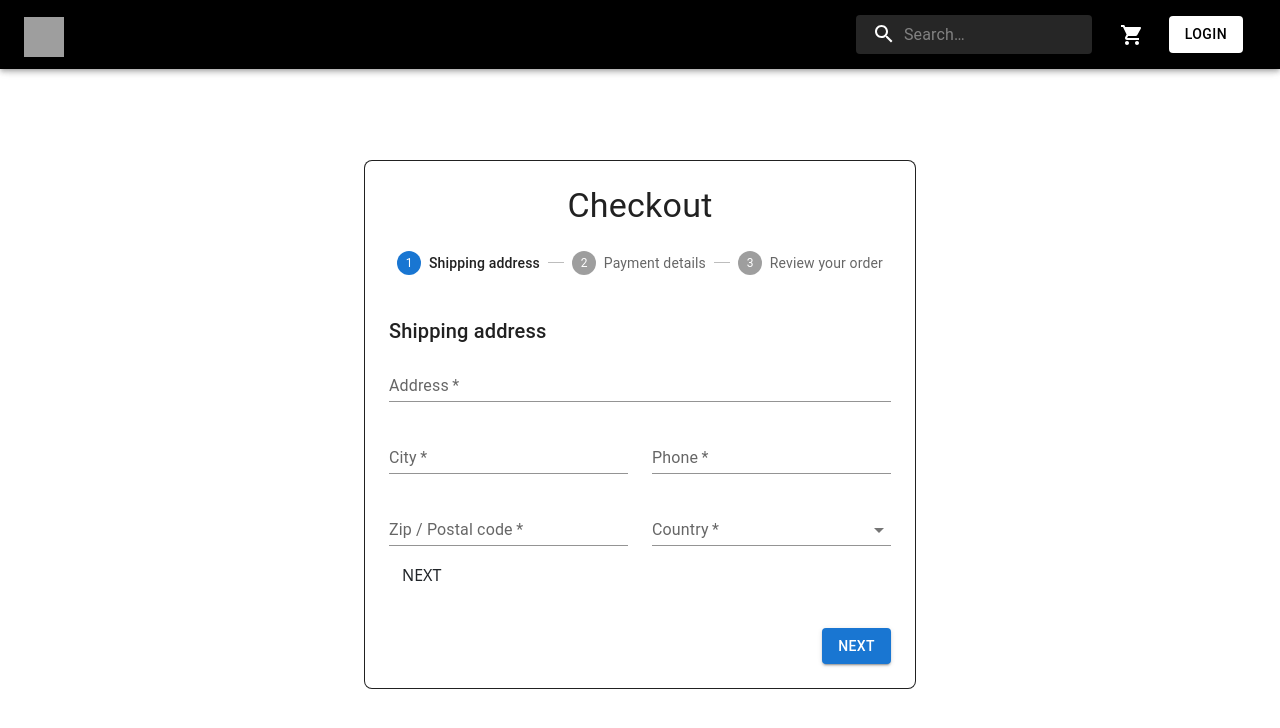
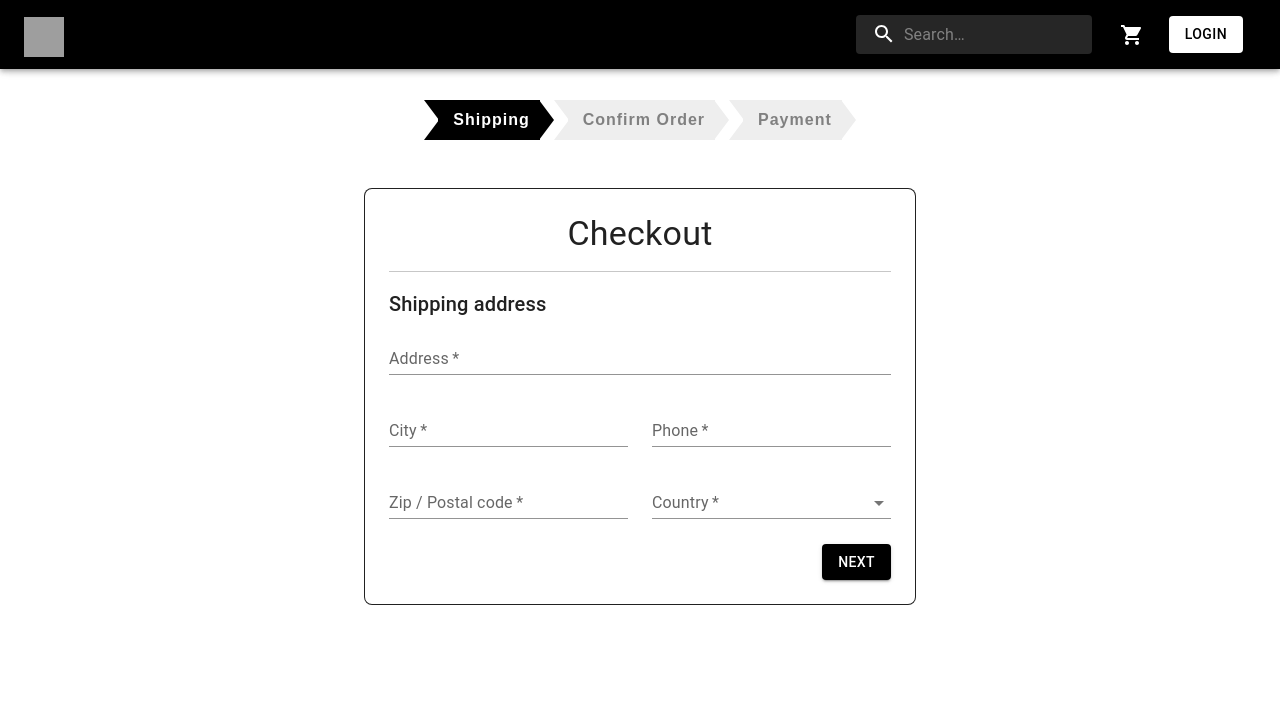
Before and after one commit to ampoldellova/MERN_Kickz_frontend, a React (Create React App) app: page /shipping in a window 1280 px wide. Shown: the top 728 px of the page. Built offline with nearby package versions, Linux system fonts and the light colour scheme; grey boxes are pictures that could not be loaded.

Commit message:
Shipment Info Page

```diff
--- a/src/App.js
+++ b/src/App.js
@@ -13,7 +13,7 @@ import Cart from './Components/Cart/Cart';
 import { toast } from 'react-toastify';
 import "react-toastify/dist/ReactToastify.css";
 import axios from 'axios';
-import Checkout from './Components/Cart/CheckoutSteps';
+import Shipping from './Components/Cart/Shipping';
 
 function App() {
   const [state, setState] = useState({
@@ -104,7 +104,7 @@ function App() {
           <Route path="/password/update" element={<UpdatePassword />} />
           <Route path="/me/update" element={<UpdateProfile />} exact="true" />
           <Route path="/cart" element={<Cart cartItems={state.cartItems} addItemToCart={addItemToCart} removeItemFromCart={removeItemFromCart} />} exact="true" />
-          <Route path="/shipping" element={<Checkout
+          <Route path="/shipping" element={<Shipping
             shipping={state.shippingInfo}
             saveShippingInfo={saveShippingInfo}
           />}
--- /dev/null
+++ b/src/CSS/CheckoutSteps.css
@@ -0,0 +1,73 @@
+/* Checkout Steps */
+
+.checkout-progress div {
+    box-sizing: border-box;
+}
+
+.checkout-progress {
+    display: block;
+    clear: both;
+    margin: 20px auto;
+    width: auto;
+    font-family: sans-serif;
+    overflow: auto;
+}
+
+.step {
+    margin: 0;
+    border: 0;
+    letter-spacing: 1px;
+    line-height: 30px;
+    padding: 5px 10px 5px 15px;
+    color: grey;
+    text-decoration: none;
+    cursor: default;
+    font-weight: bold;
+    float: left;
+    height: auto;
+}
+
+.incomplete {
+    background: #eeeeee;
+}
+
+.active-step {
+    background: black;
+    color: #fff;
+}
+
+.triangle-active {
+    float: left;
+    width: 0;
+    border-top: 20px solid transparent;
+    border-left: 15px solid black;
+    border-bottom: 20px solid transparent;
+    margin-left: -1px;
+}
+
+.triangle2-active {
+    width: 0;
+    float: left;
+    border-top: 20px solid black;
+    border-left: 15px solid #fff;
+    border-bottom: 20px solid black;
+    margin-right: -1px;
+}
+
+.triangle-incomplete {
+    float: left;
+    width: 0;
+    border-top: 20px solid transparent;
+    border-left: 15px solid #eeeeee;
+    border-bottom: 20px solid transparent;
+    margin-left: -1px;
+}
+
+.triangle2-incomplete {
+    width: 0;
+    float: left;
+    border-top: 20px solid #eeeeee;
+    border-left: 15px solid #fff;
+    border-bottom: 20px solid #eeeeee;
+    margin-right: -1px;
+}
--- a/src/Components/Cart/CheckoutSteps.js
+++ b/src/Components/Cart/CheckoutSteps.js
@@ -1,77 +1,44 @@
-import React, { useState } from 'react';
-import { Card, Box, Container, Stepper, Step, StepLabel, Button, Typography } from '@mui/material';
-import Shipping from './Shipping';
+import React from 'react'
+import { Typography } from '@mui/material';
+import { Link } from 'react-router-dom'
+import '../../CSS/CheckoutSteps.css';
 
-const steps = ['Shipping address', 'Payment details', 'Review your order'];
+const CheckoutSteps = ({ shipping, confirmOrder, payment }) => {
+    return (
+        <div className="checkout-progress d-flex justify-content-center" style={{ marginTop: 100 }}>
 
-function getStepContent(step) {
-    switch (step) {
-        case 0:
-            return <Shipping shipping saveShippingInfo/>;
-        case 1:
-            return;
-        case 2:
-            return;
-        default:
-            throw new Error('Unknown step');
-    }
+            {shipping ? <Link to='/shipping' className="float-right">
+                <div className="triangle2-active"></div>
+                <div className="step active-step">Shipping</div>
+                <div className="triangle-active"></div>
+            </Link> : <Link to="#!" disabled>
+                <div className="triangle2-incomplete"></div>
+                <div className="step incomplete">Shipping</div>
+                <div className="triangle-incomplete"></div>
+            </Link>}
+
+            {confirmOrder ? <Link to='/order/confirm' className="float-right">
+                <div className="triangle2-active"></div>
+                <div className="step active-step">Confirm Order</div>
+                <div className="triangle-active"></div>
+            </Link> : <Link to="#!" disabled>
+                <div className="triangle2-incomplete"></div>
+                <div className="step incomplete">Confirm Order</div>
+                <div className="triangle-incomplete"></div>
+            </Link>}
+
+            {payment ? <Link to='/payment' className="float-right">
+                <div className="triangle2-active"></div>
+                <div className="step active-step">Payment</div>
+                <div className="triangle-active"></div>
+            </Link> : <Link to="#!" disabled>
+                <div className="triangle2-incomplete"></div>
+                <div className="step incomplete">Payment</div>
+                <div className="triangle-incomplete"></div>
+            </Link>}
+
+        </div>
+    )
 }
 
-const Checkout = () => {
-
-    const [activeStep, setActiveStep] = useState(0);
-
-    const handleNext = () => {
-        setActiveStep(activeStep + 1);
-    };
-
-    const handleBack = () => {
-        setActiveStep(activeStep - 1);
-    };
-
-    return (
-        <React.Fragment>
-            <Container component="main" maxWidth="sm" sx={{ mb: 4, mt: 20 }}>
-                <Card variant="outlined" className="rounded-3" sx={{ my: { xs: 3, md: 6 }, p: { xs: 2, md: 3 }, border: '1px solid' }}>
-                    <Typography component="h1" variant="h4" align="center">
-                        Checkout
-                    </Typography>
-                    <Stepper activeStep={activeStep} sx={{ pt: 3, pb: 5 }}>
-                        {steps.map((label) => (
-                            <Step key={label}>
-                                <StepLabel>{label}</StepLabel>
-                            </Step>
-                        ))}
-                    </Stepper>
-                    {activeStep === steps.length ? (
-                        <React.Fragment>
-                            <Typography variant="h5" gutterBottom>
-                                Thank you for your order.
-                            </Typography>
-                            <Typography variant="subtitle1">
-                                Your order number is #2001539. We have emailed your order confirmation, and will send you an update when your order has shipped.
-                            </Typography>
-                        </React.Fragment>
-                    ) : (
-                        <React.Fragment>
-                            {getStepContent(activeStep)}
-                            <Box sx={{ display: 'flex', justifyContent: 'flex-end' }}>
-                                {activeStep !== 0 && (
-                                    <Button onClick={handleBack} sx={{ mt: 3, ml: 1 }}>
-                                        Back
-                                    </Button>
-                                )}
-
-                                <Button variant="contained" onClick={handleNext} sx={{ mt: 3, ml: 1 }}>
-                                    {activeStep === steps.length - 1 ? 'Place order' : 'Next'}
-                                </Button>
-                            </Box>
-                        </React.Fragment>
-                    )}
-                </Card>
-            </Container>
-        </React.Fragment>
-    );
-};
-
-export default Checkout;
+export default CheckoutSteps
--- a/src/Components/Cart/Shipping.js
+++ b/src/Components/Cart/Shipping.js
@@ -1,10 +1,11 @@
 import React, { useState } from 'react';
-import { Grid, Typography, TextField, MenuItem } from '@mui/material';
+import { Grid, Typography, TextField, MenuItem, Button, Container, Paper, Card } from '@mui/material';
 import { useNavigate } from 'react-router-dom';
 import { countries } from 'countries-list';
 import MetaData from '../Layout/Metadata';
 import { Box } from '@mui/system';
-import { Button } from 'react-bootstrap';
+import CheckoutSteps from './CheckoutSteps';
+
 
 const Shipping = ({ shipping, saveShippingInfo }) => {
     const countriesList = Object.values(countries);
@@ -25,6 +26,12 @@ const Shipping = ({ shipping, saveShippingInfo }) => {
     return (
         <>
             <MetaData title={'Shipment Info'} />
+            <CheckoutSteps shipping />
+            <Container component="main" maxWidth="sm" sx={{ mb: 4 }}>
+                <Card variant="outlined" className="rounded-3" sx={{ my: { xs: 3, md: 6 }, p: { xs: 2, md: 3 } }} style={{border: '1px solid'}}>
+                    <Typography component="h1" variant="h4" align="center" >
+                        Checkout
+                    </Typography><hr/>
                     <Typography variant="h6" gutterBottom>
                         Shipping address
                     </Typography>
@@ -58,7 +65,6 @@ const Shipping = ({ shipping, saveShippingInfo }) => {
                                 <TextField
                                     required
                                     type="number"
-                            inputProps={{ readOnly: true }}
                                     id="phone"
                                     name="phone"
                                     label="Phone"
@@ -72,7 +78,6 @@ const Shipping = ({ shipping, saveShippingInfo }) => {
                                 <TextField
                                     required
                                     type="number"
-                            inputProps={{ readOnly: true }}
                                     id="zip"
                                     name="zip"
                                     label="Zip / Postal code"
@@ -101,15 +106,19 @@ const Shipping = ({ shipping, saveShippingInfo }) => {
                                 </TextField>
                             </Grid>
                         </Grid>
+                        <Grid container justifyContent="flex-end">
                             <Button
                                 variant="contained"
                                 id="shipping_btn"
                                 type="submit"
-                    className="btn btn-block py-3"
+                                style={{ marginTop: 25, backgroundColor: 'black' }}
                             >
-                    NEXT
+                                Next
                             </Button>
+                        </Grid>
                     </Box>
+                </Card>
+            </Container>
         </>
     );
 };
```
Lines whose indentation alone changed are shown as unchanged.
